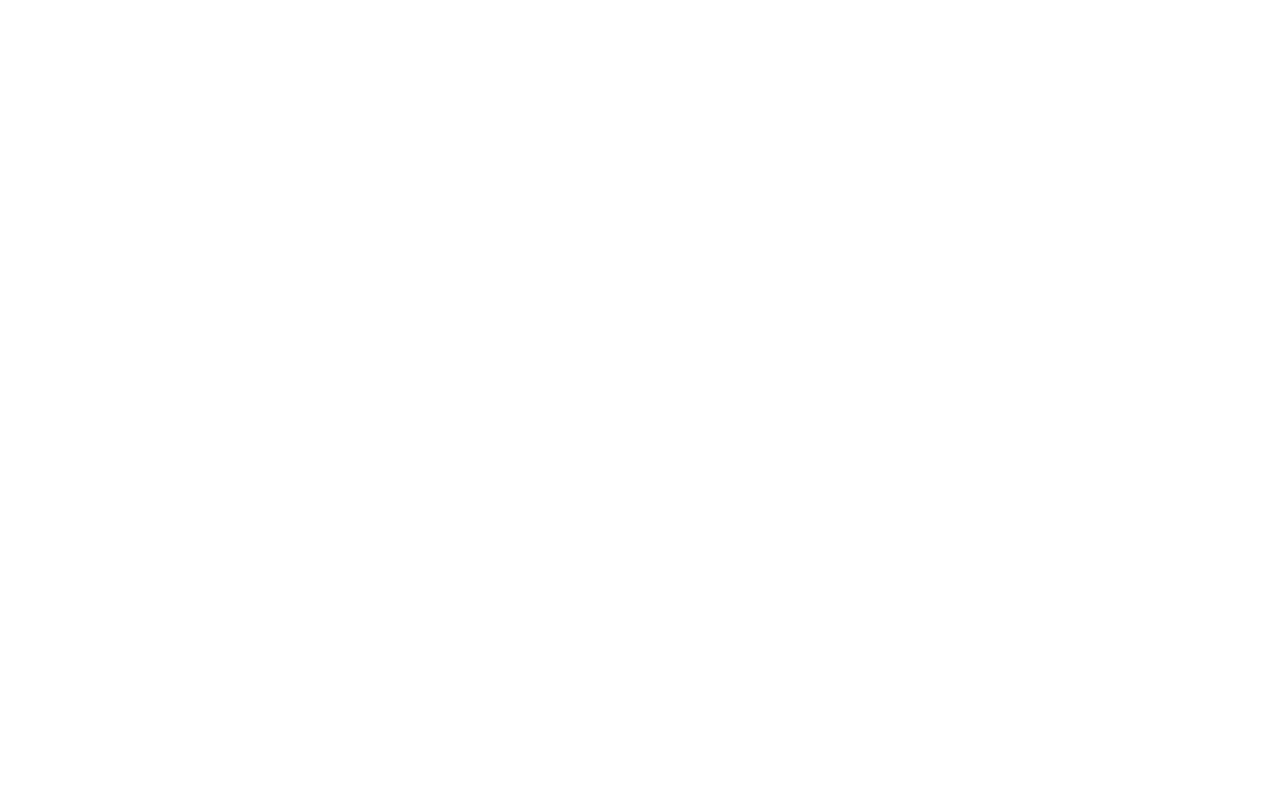
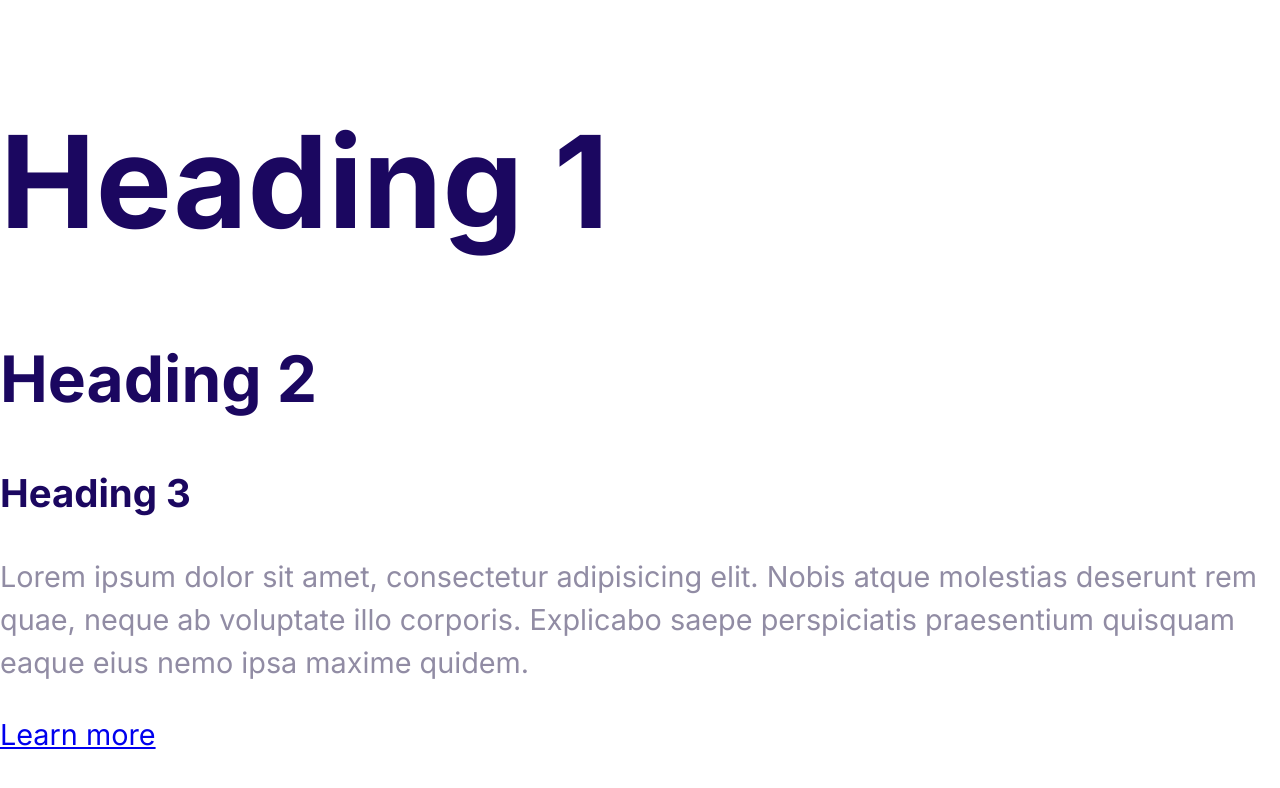
Before and after one commit to Afiz51/cloud-hosting, a plain HTML site: page index.html in a window 1280 px wide. Drawn offline with Linux system fonts and the light colour scheme.

Commit message:
Arrow link

```diff
--- a/index.html
+++ b/index.html
@@ -4,9 +4,28 @@
     <meta charset="UTF-8" />
     <meta http-equiv="X-UA-Compatible" content="IE=edge" />
     <meta name="viewport" content="width=device-width, initial-scale=1.0" />
+    <link
+      href="https://fonts.googleapis.com/css2?family=Inter:wght@400;700&family=Josefin+Sans:wght@100;200;300;400;500&family=Varela&family=Varela+Round&display=swap"
+      rel="stylesheet"
+    />
     <link rel="stylesheet" href="css/normalize.css" />
     <link rel="stylesheet" href="css/styles.css" />
+    <link rel="preconnect" href="https://fonts.googleapis.com" />
+    <link rel="preconnect" href="https://fonts.gstatic.com" crossorigin />
+
     <title>Moshify app</title>
   </head>
-  <body></body>
+  <body>
+    <h1>Heading 1</h1>
+    <h2>Heading 2</h2>
+    <h3>Heading 3</h3>
+
+    <p>
+      Lorem ipsum dolor sit amet, consectetur adipisicing elit. Nobis atque
+      molestias deserunt rem quae, neque ab voluptate illo corporis. Explicabo
+      saepe perspiciatis praesentium quisquam eaque eius nemo ipsa maxime
+      quidem.
+    </p>
+    <a href="#" class="link-arrow">Learn more</a>
+  </body>
 </html>
```
Also changed, not shown: components/links.html (added, +1 -0 lines).
